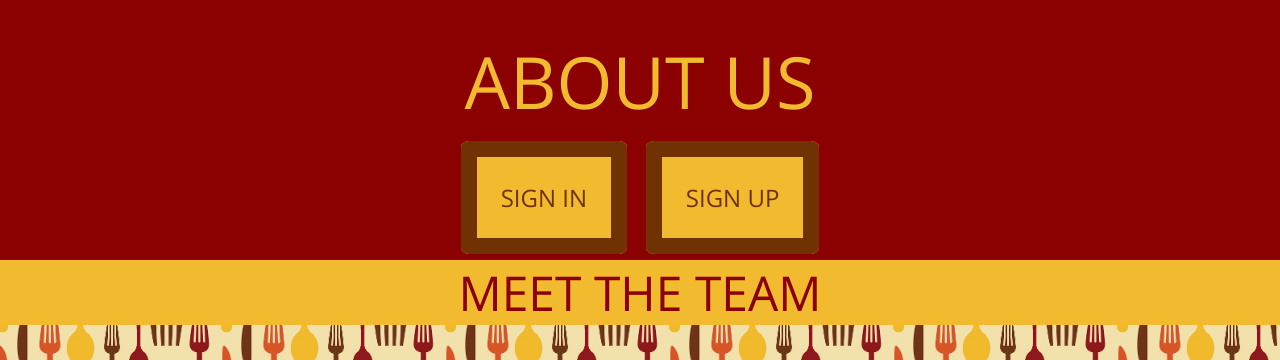
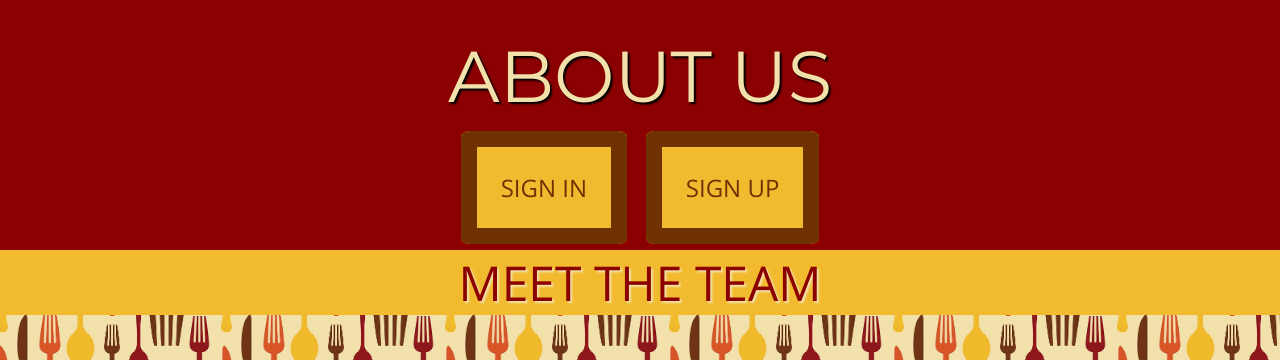
Before and after one commit to secret-family-recipes-6/marketing, a plain HTML site: page about.html in a window 1280 px wide. Shown: the top 360 px of the page. Drawn offline with nearby package versions, Linux system fonts and the light colour scheme; grey boxes are pictures that could not be loaded.

Commit message:
added shadow

```diff
--- a/about.css
+++ b/about.css
@@ -34,8 +34,9 @@ header{
 
 }
 h1{
-    color:#F2BB2F;
-
+    font-family: 'Montserrat', sans-serif;
+    color: #f3e1ab;
+    text-shadow: 2px 2px 2px black;
 }
 .header-nav a{
     background-color: #F2BB2F;
@@ -46,12 +47,14 @@ h1{
     color: #703103;
     font-size: 1.5rem;
     border-radius:5%;
+
 }
 h2{
     text-align:center;
     font-size:3rem;
     background-color: #F2BB2F;
-    color: darkred
+    color: darkred;
+    text-shadow: 2px 2px 2px #f3e1ab;
 }
 
 .large-container{
--- a/index.css
+++ b/index.css
@@ -33,6 +33,11 @@ header{
     color: #F2BB2F;
 
 }
+h1{
+    font-family: 'Montserrat', sans-serif;
+    color: #f3e1ab;
+    text-shadow: 2px 2px 2px black;
+}
 
 .header-nav a{
     background-color: #F2BB2F;
@@ -51,6 +56,7 @@ h2{
     width: 100%;
     background-color: #F2BB2F;
     color: darkred;
+    text-shadow: 2px 2px 2px #f3e1ab;
 }
 .features{
     display:flex;
```
